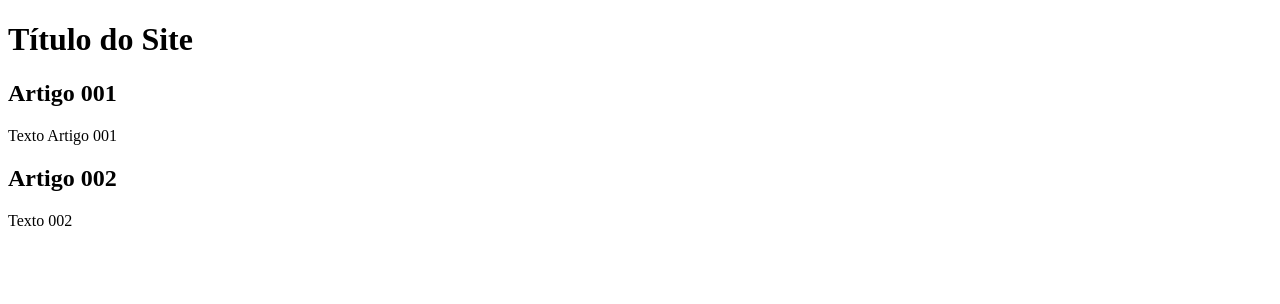
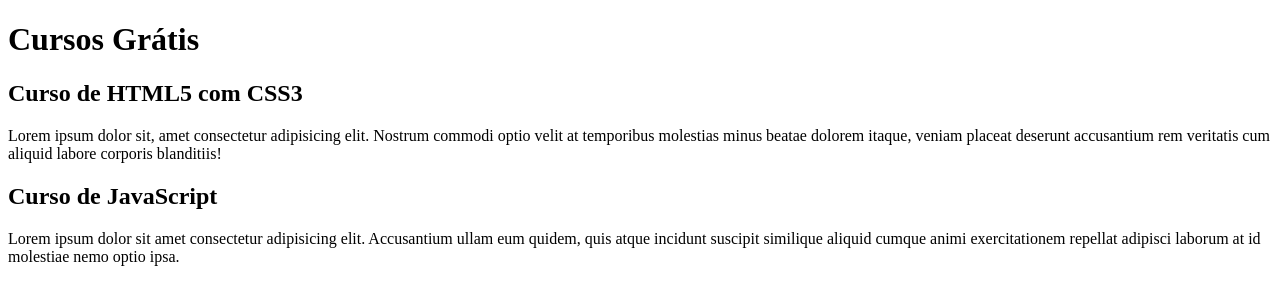
Before and after one commit to EdiniltonJr/Projeto-Site, a plain HTML site: page index.html in a window 1280 px wide. Drawn offline with Linux system fonts and the light colour scheme.

Commit message:
Comecei a escrever o conteúdo

```diff
--- a/index.html
+++ b/index.html
@@ -8,15 +8,15 @@
 <body>
     <main>
         <header>
-            <h1>Título do Site</h1>
+            <h1>Cursos Grátis</h1>
         </header>
         <Article>
-            <h2>Artigo 001</h2>
-            <p>Texto Artigo 001</p>
+            <h2>Curso de HTML5 com CSS3</h2>
+            <p>Lorem ipsum dolor sit, amet consectetur adipisicing elit. Nostrum commodi optio velit at temporibus molestias minus beatae dolorem itaque, veniam placeat deserunt accusantium rem veritatis cum aliquid labore corporis blanditiis!</p>
         </Article>
         <Article>
-            <h2>Artigo 002</h2>
-            <p>Texto 002</p>
+            <h2>Curso de JavaScript</h2>
+            <p>Lorem ipsum dolor sit amet consectetur adipisicing elit. Accusantium ullam eum quidem, quis atque incidunt suscipit similique aliquid cumque animi exercitationem repellat adipisci laborum at id molestiae nemo optio ipsa.</p>
         </Article>
     </main>
 </body>
```
